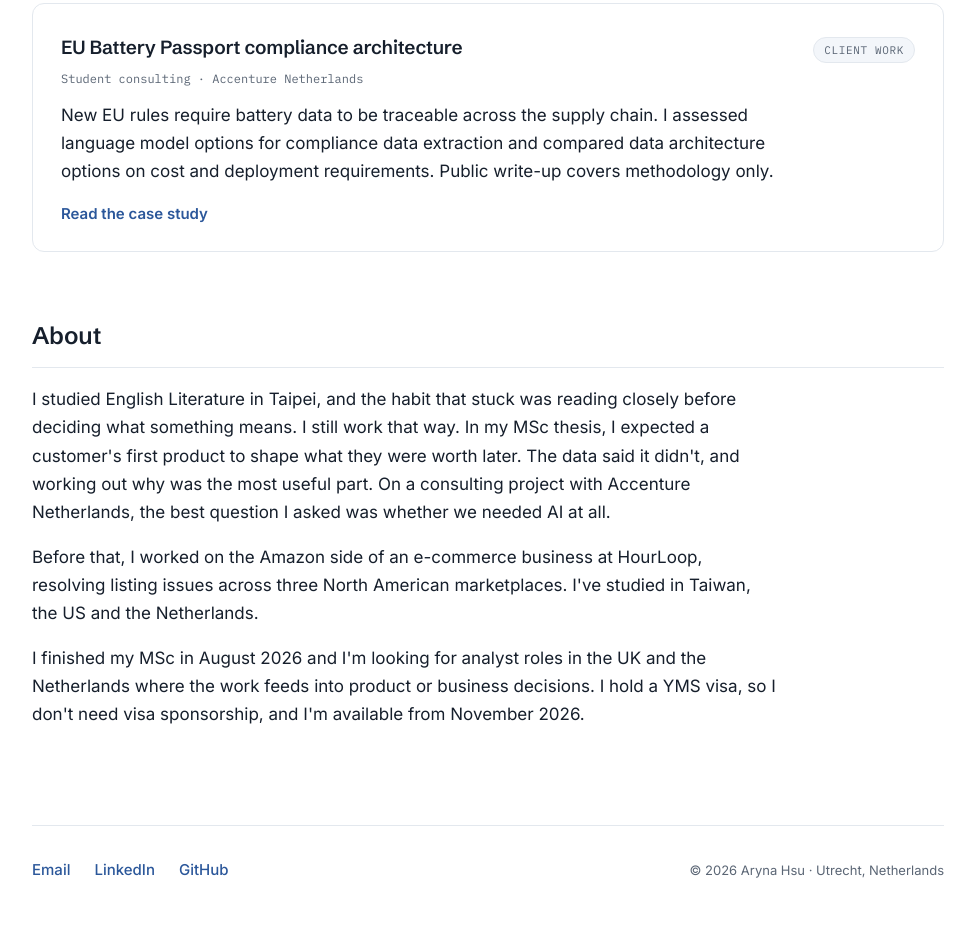
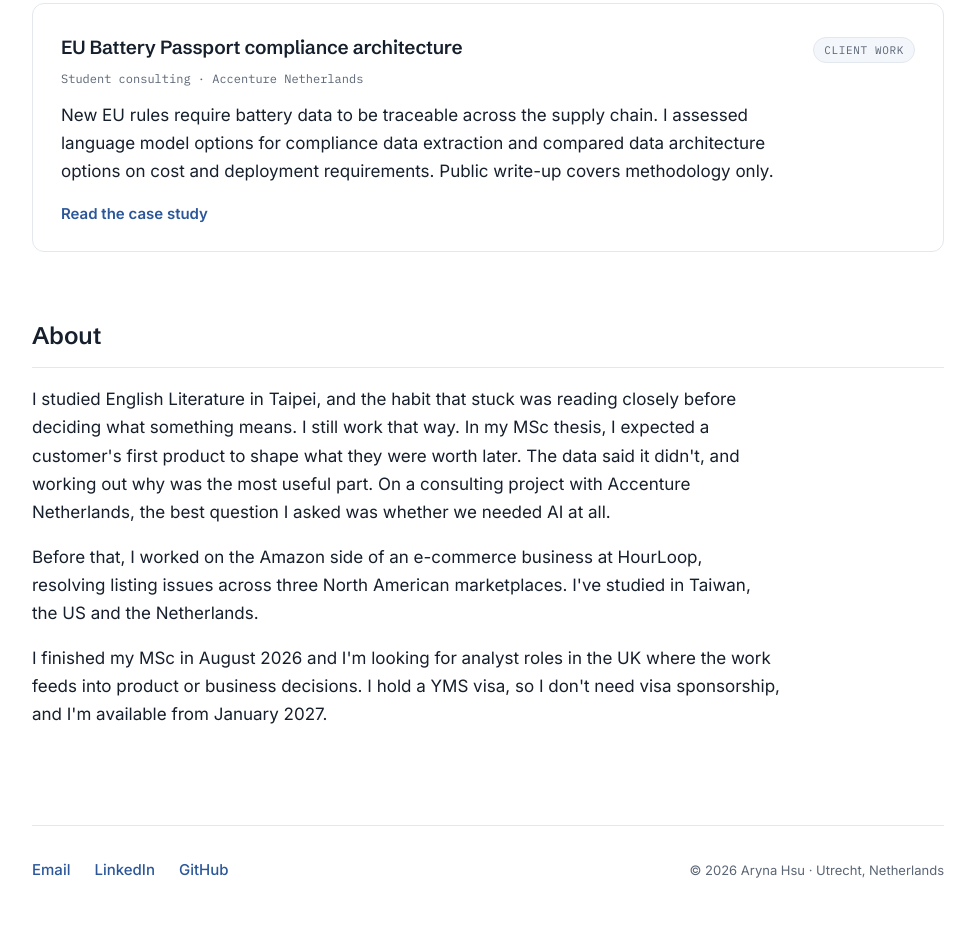
Before and after one commit to ahsuBI/ahsuBI.github.io, a plain HTML site: page index.html in a window 1280 px wide. Shown: the part 1679-2611 px from the top of the page, without its empty margins (152-1127 px from the left). Drawn offline with Linux system fonts and the light colour scheme.

Commit message:
Update index.html

```diff
--- a/index.html
+++ b/index.html
@@ -26,7 +26,7 @@
   <main>
 
     <section class="hero">
-      <p class="kicker">Product analytics · Netherlands</p>
+      <p class="kicker">Product analytics · United Kingdom</p>
       <h1>Making sense of how customers and products behave.</h1>
       <p class="lede">
         Hi, I'm Aryna, a Business Analytics graduate interested in customer insights, product strategy, and data-driven decision-making.
@@ -144,8 +144,8 @@
         I've studied in Taiwan, the US and the Netherlands.
       </p>
       <p>
-        I finished my MSc in August 2026 and I'm looking for analyst roles in the UK and the Netherlands where the work feeds into product or business decisions.
-        I hold a YMS visa, so I don't need visa sponsorship, and I'm available from November 2026.
+        I finished my MSc in August 2026 and I'm looking for analyst roles in the UK where the work feeds into product or business decisions.
+        I hold a YMS visa, so I don't need visa sponsorship, and I'm available from January 2027.
       </p>
     </section>
 
```
